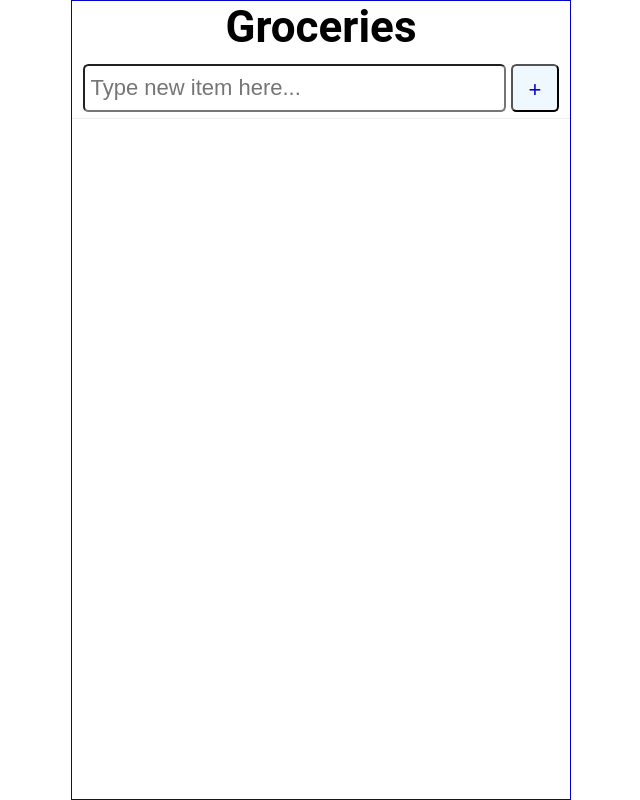
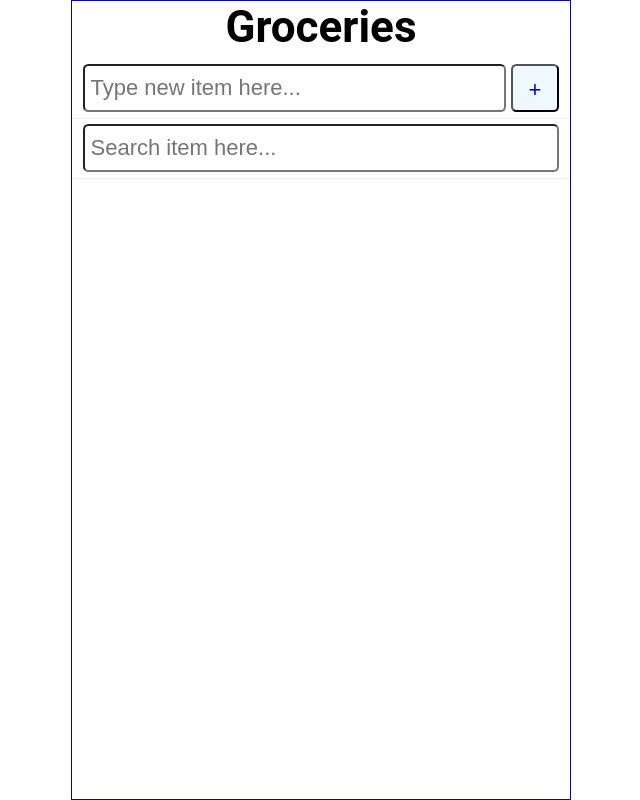
Before and after one commit to nkped/repo-groceries-client, a React (Create React App) app: page / in a window 1280 px wide. Shown: the whole page, without its empty margins (319-959 px from the left). Built offline with nearby package versions, Linux system fonts and the light colour scheme.

Commit message:
add search component

```diff
--- a/src/App.js
+++ b/src/App.js
@@ -1,5 +1,6 @@
 import Content from "./Content";
 import AddItem from "./AddItem";
+import SearchItem from "./SearchItem";
 import { useState } from "react";
 
 function App() {
@@ -7,6 +8,8 @@ function App() {
   const [ items, setItems ] = useState(JSON.parse(localStorage.getItem('groceries')) || [] )
 
   const [ newItem, setNewItem ] = useState('')
+
+  const [ search, setSearch ] = useState('')
 
 
   const setAndSave = (newItems) => {
@@ -44,6 +47,10 @@ function App() {
         setNewItem={setNewItem}
         handleSubmit={handleSubmit}
         />
+      <SearchItem
+        search={search}
+        setSearch={setSearch}
+        />
       <Content
         items={items}
         handleChecked={handleChecked}
--- /dev/null
+++ b/src/SearchItem.js
@@ -0,0 +1,15 @@
+import React from 'react'
+
+const SearchItem = () => {
+  return (
+    <form className='searchForm'>
+        <label htmlFor='search'></label>
+        <input
+            id='search'
+            type='text'
+            placeholder='Search item here...' />
+    </form>
+  )
+}
+
+export default SearchItem
```
Lines whose indentation alone changed are shown as unchanged.
